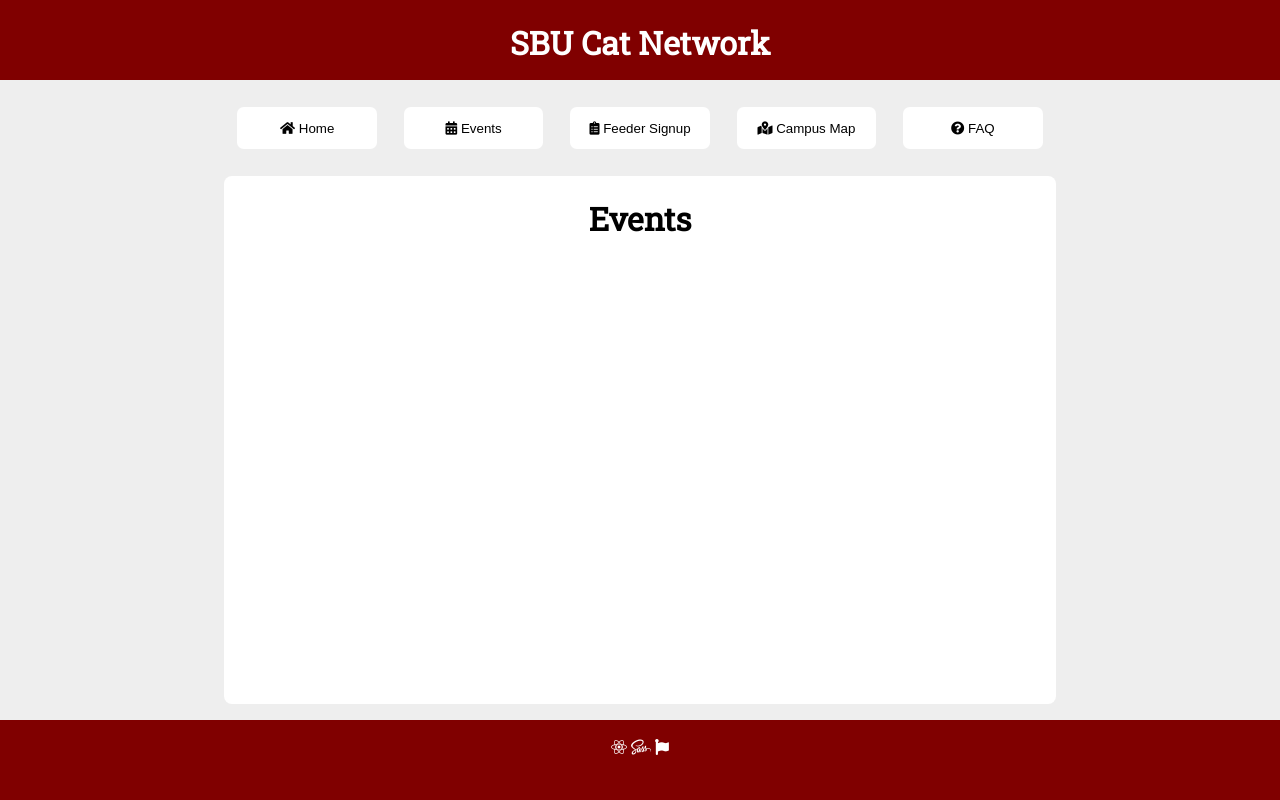
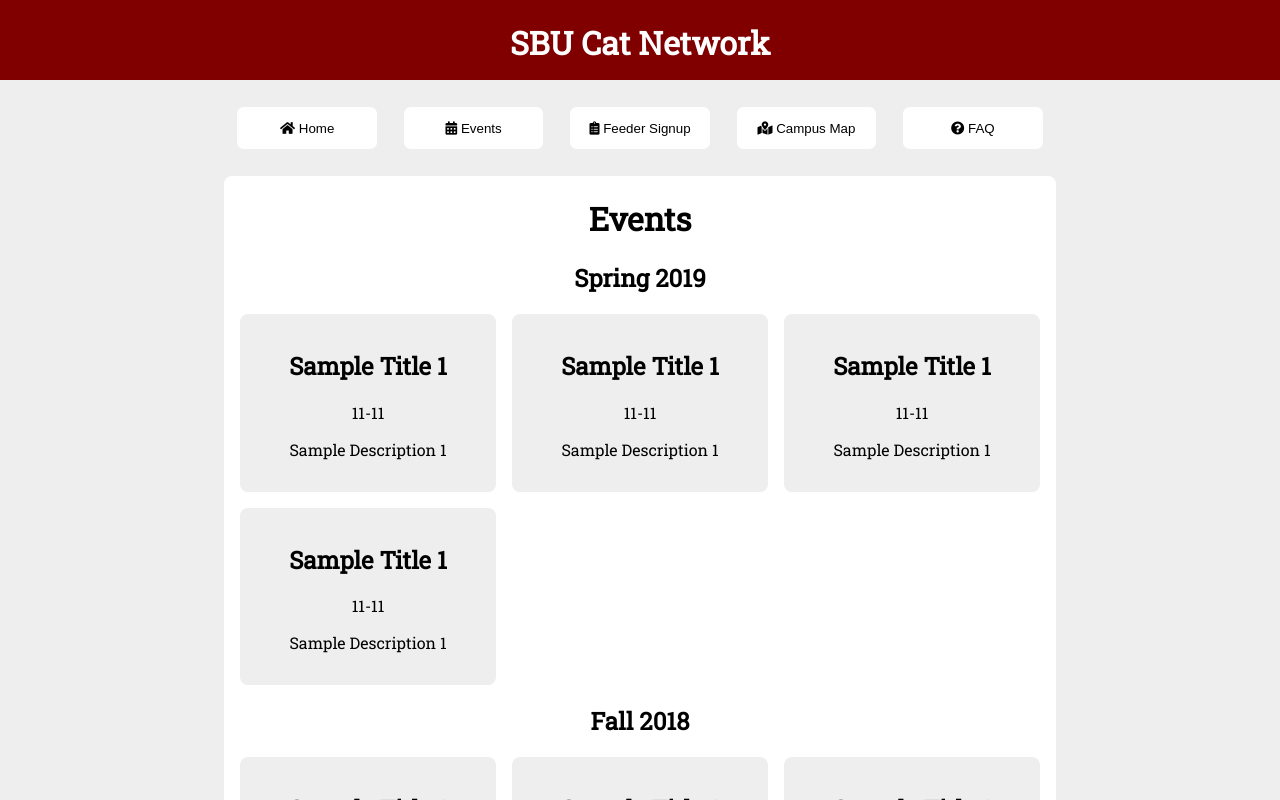
Before and after one commit to henryclong/sbucat-react, a React (Create React App) app: page / in a window 1280 px wide. Both pictures are taken after a click on the button "Events". Shown: the top 800 px of the page. Built offline with nearby package versions, Linux system fonts and the light colour scheme; the HTML template or start-up script is replaced by a standard one.

Commit message:
adds framework for loading events list from json

```diff
--- a/src/App.scss
+++ b/src/App.scss
@@ -8,7 +8,7 @@
 $grey-light: #eeeeee;
 $white: #ffffff;
 
-$window-size-big: 950px;
+$window-size-big: 1020px;
 $window-size-small: 700px;
 
 $default-font: 'Roboto Slab', serif;
@@ -105,3 +105,30 @@
     color: $white;
   }
 }
+
+.EventsList {
+  display: grid;
+  grid-template-columns: 1fr;
+  grid-gap: 1em;
+  margin: 1em;
+  .Event {
+    background-color: $grey-light;
+    border-radius: 0.5em;
+    padding: 1em;
+    .title {
+
+    }
+    .date {
+
+    }
+    .desc {
+
+    }
+  }
+  @media screen and (min-width: 500px) {
+    grid-template-columns: 1fr 1fr;
+  }
+  @media screen and (min-width: $window-size-big) {
+    grid-template-columns: 1fr 1fr 1fr;
+  }
+}
--- a/src/Components/Tabs/EventTab.js
+++ b/src/Components/Tabs/EventTab.js
@@ -1,11 +1,31 @@
 import React, { Component } from 'react';
+import events from './site_content/events.json';
 
 class EventTab extends Component {
-    render() {
-      return (
+  render() {
+    return (
+      <div>
         <h1>Events</h1>
-      );
-    }
+        {
+          events.semester_list.map((semester) => (
+            <div>
+              <h2>{semester.semester}</h2>
+              <div className='EventsList'>
+                {semester.event_list.map((item) => (
+                  <div className='Event'>
+                    <h2 className='title'>{item.title}</h2>
+                    <p className='date'>{item.date.day + '-' + item.date.day}</p>
+                    <p className='desc'>{item.description}</p>
+                  </div>
+                ))}
+              </div>
+            </div>
+          ))
+        }
+
+      </div>
+    );
+  }
 }
 
 export default EventTab;
--- a/src/Components/Tabs/site_content/events.json
+++ b/src/Components/Tabs/site_content/events.json
@@ -0,0 +1,77 @@
+{
+    "semester_list": [
+        {
+            "semester": "Spring 2019",
+            "event_list": [
+                {
+                    "date": {
+                        "day": 11,
+                        "month": 1,
+                        "year": 2019
+                    },
+                    "title": "Sample Title 1",
+                    "description": "Sample Description 1"
+                },
+                {
+                    "date": {
+                        "day": 11,
+                        "month": 1,
+                        "year": 2019
+                    },
+                    "title": "Sample Title 1",
+                    "description": "Sample Description 1"
+                },
+                {
+                    "date": {
+                        "day": 11,
+                        "month": 1,
+                        "year": 2019
+                    },
+                    "title": "Sample Title 1",
+                    "description": "Sample Description 1"
+                },
+                {
+                    "date": {
+                        "day": 11,
+                        "month": 1,
+                        "year": 2019
+                    },
+                    "title": "Sample Title 1",
+                    "description": "Sample Description 1"
+                }
+            ]
+        },
+        {
+            "semester": "Fall 2018",
+            "event_list": [
+                {
+                    "date": {
+                        "day": 11,
+                        "month": 1,
+                        "year": 2019
+                    },
+                    "title": "Sample Title 1",
+                    "description": "Sample Description 1"
+                },
+                {
+                    "date": {
+                        "day": 11,
+                        "month": 1,
+                        "year": 2019
+                    },
+                    "title": "Sample Title 1",
+                    "description": "Sample Description 1"
+                },
+                {
+                    "date": {
+                        "day": 11,
+                        "month": 1,
+                        "year": 2019
+                    },
+                    "title": "Sample Title 1",
+                    "description": "Sample Description 1"
+                }
+            ]
+        }
+    ]
+}
```
